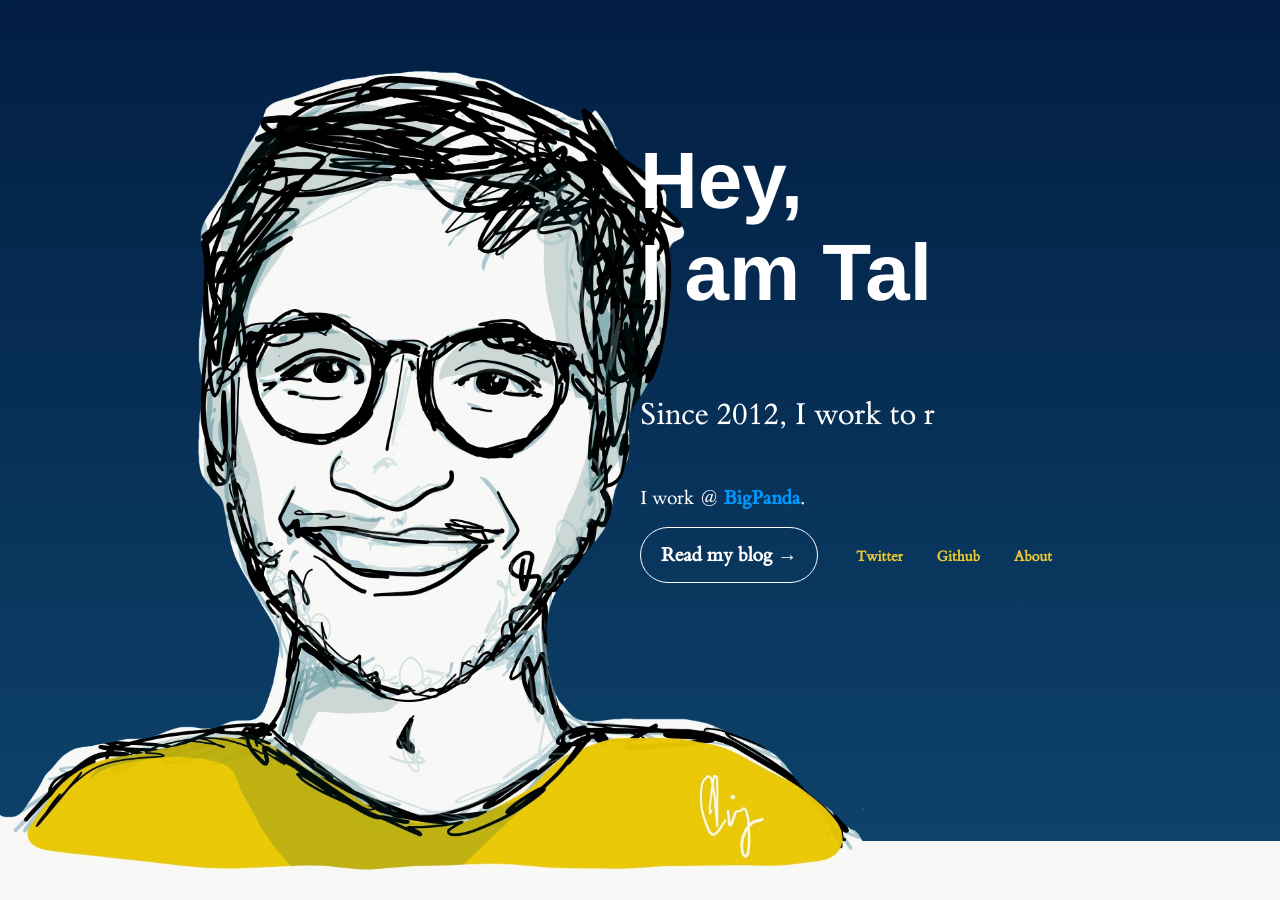
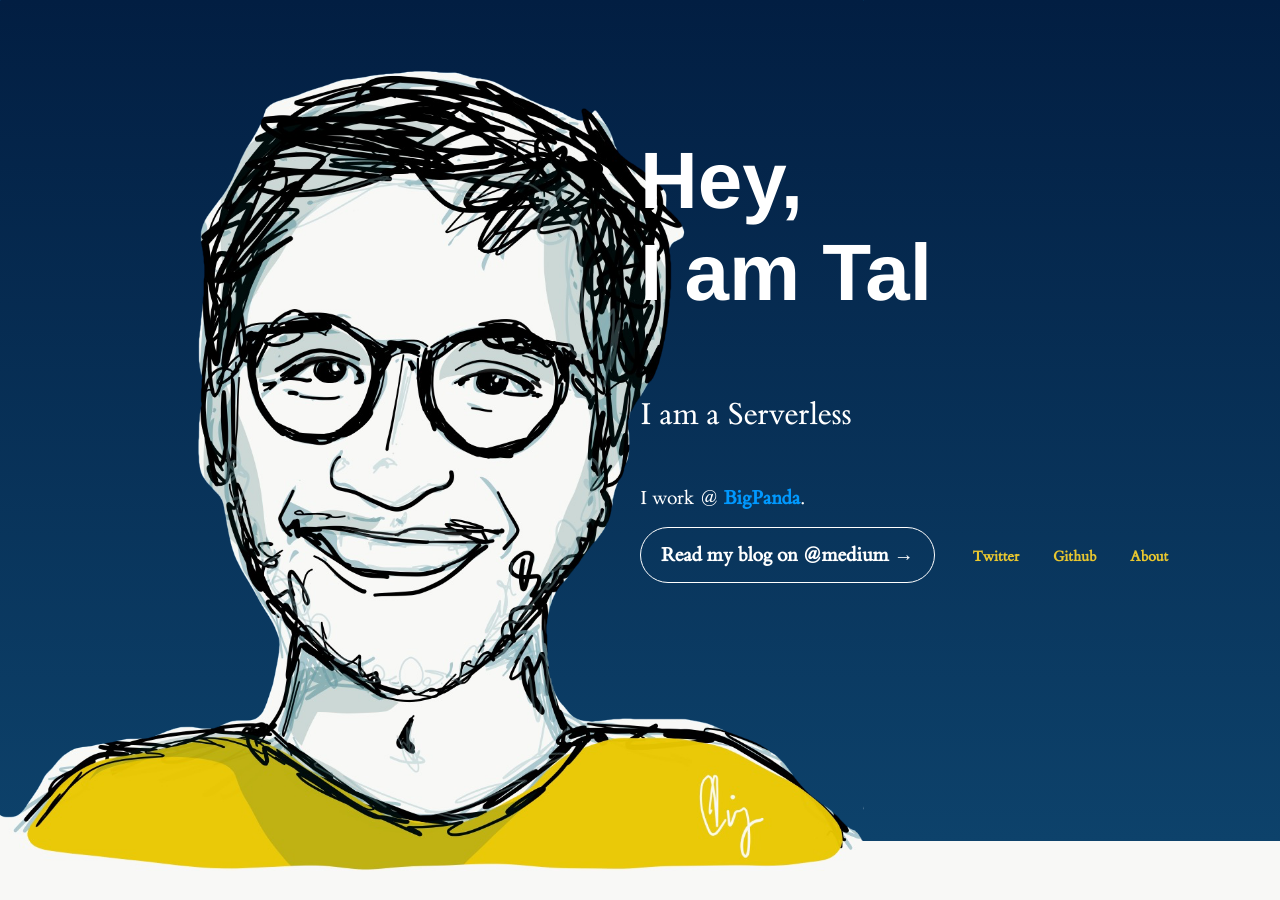
Before and after one commit to talkimhi/talkimhi.github.io, a Jekyll site: the page built from index.html, in a window 1280 px wide. Built offline with Jekyll 4.4.1, drawn with Linux system fonts in a browser that asks for light colours; some of the changed lines change nothing that is shown.

Commit message:
Initial commit

```diff
--- a/_layouts/new.html
+++ b/_layouts/new.html
@@ -40,12 +40,12 @@
       I'm a Devops Expert and Solutions Architect.
       </p>
       <p id="p2" class="small">
-      I work @ <a href="https://bigpanda.io">BigPanda</a>.
+      I work @ <a href="https://www.bigpanda.io/">BigPanda</a>.
       <!-- <br><br>
       I also write code poetry and futuristic books. -->
       </p>
       <div id="links">
-      <a href="https://talkimhi.com/blog/" id="button">Read my blog &rarr;</a>
+      <a href="https://medium.com/@talkimhi/" id="button">Read my blog on @medium &rarr;</a>
       <ul>
         <li><a href="https://twitter.com/talkimhi">Twitter</a></li>
         <li><a href="https://github.com/talkimhi">Github</a></li>
@@ -96,17 +96,14 @@
   }
 
   var sentences = [
-    "I am a computer scientist and inventor.",
-    "Since 2012, I work to re-decentralize the web.",
-    "I research on decentralized infrastructures.",
-    "I am interested in cryptographic proofs.",
-    "I write code poems.",
-    "I was a co-author of the Filecoin protocol.",
-    "I was listed as top 10 young Italians on Wired.",
-    "I give talks on blockchain and decentralization.",
-    "I worked for an Italian rapper called Nesli.",
-    "I started a social media monitoring company at 17.",
-    "I am currently writing a futuristic science fiction.",
+    "I am a Devops Expert and Solutions Architect.",
+    "I am a Serverless enthusiast.",
+    "I am an OFEK324 and MAMARAM Alumni.",
+    "I am an Executive Board Member of Ofek Alumni Association.",
+    "I am one of the owners of the semi-professional football club - Maccabi Ironi Ashdod F.C.",
+    "I give talks on devops and monitoring.",
+    "I started my first company at 16.",
+    "I am currently writing a small ebook about monitoring done the right way.",
   ]
   var counter = 0
   function loop () {
```
